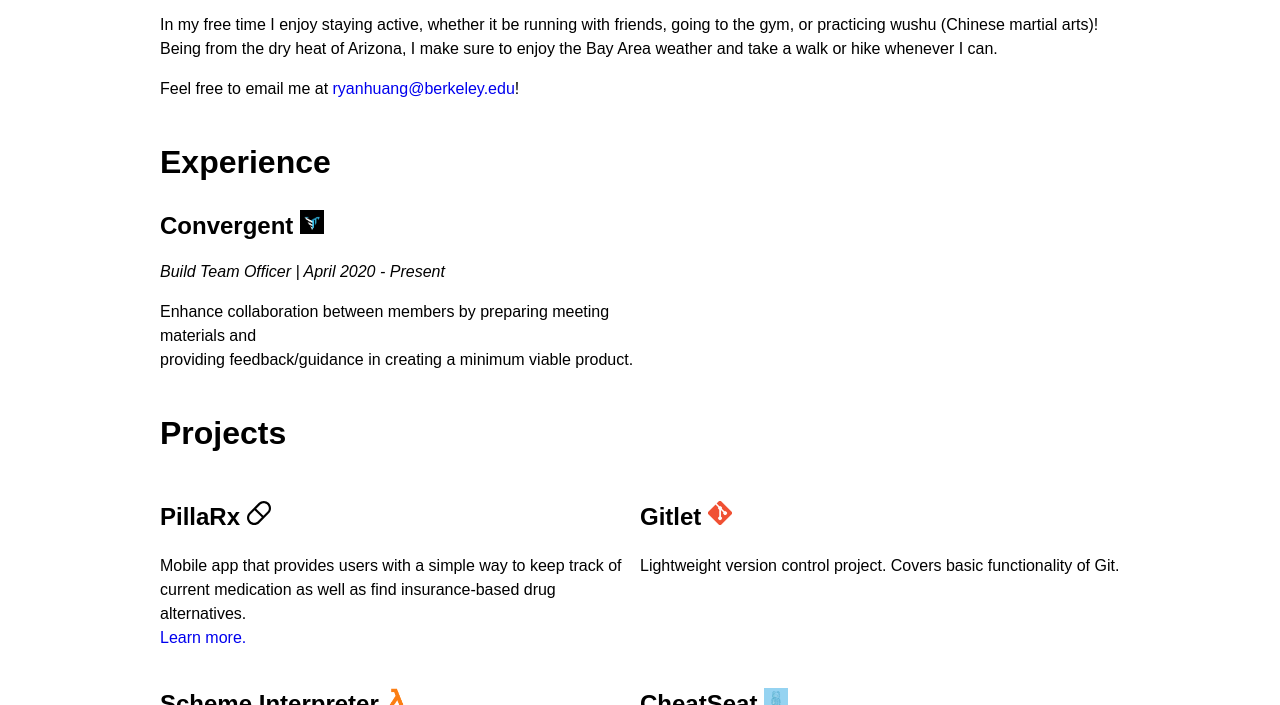
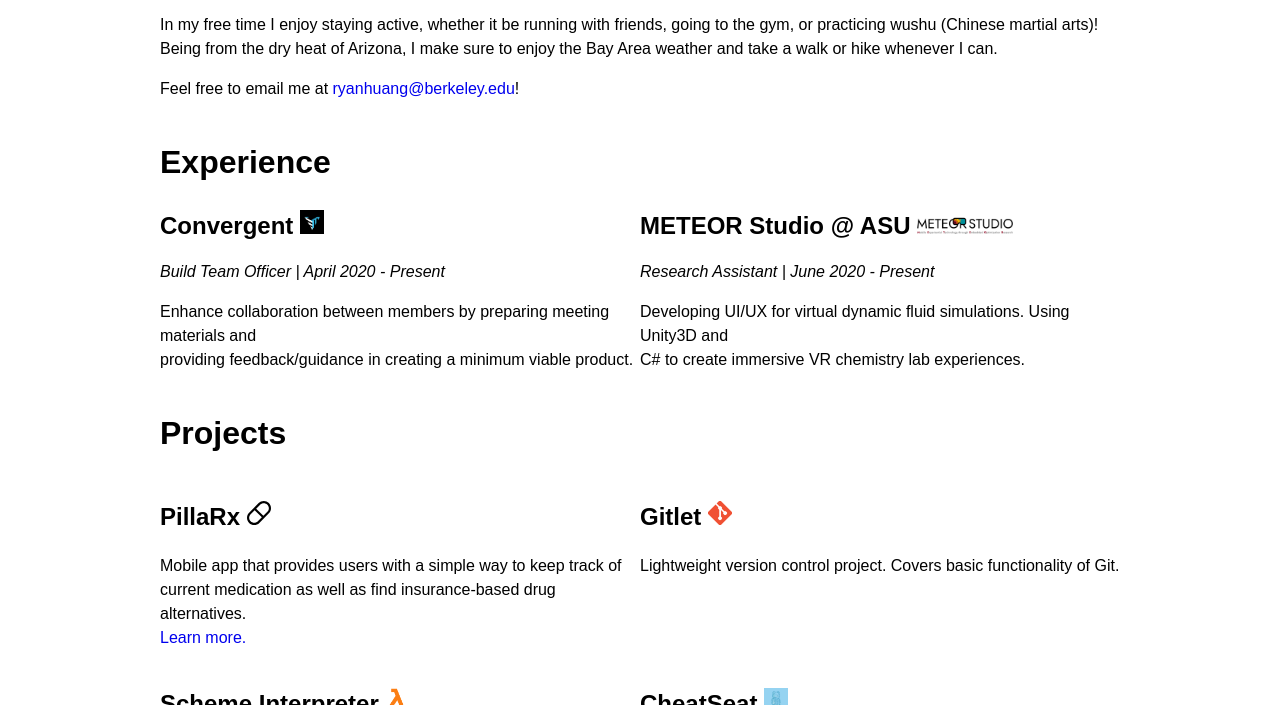
Before and after one commit to ryanhuang36/personalwebsite, a plain HTML site: page index.html in a window 1280 px wide. Shown: the part 395-1100 px from the top of the page. Drawn offline with Linux system fonts and the light colour scheme.

Commit message:
Updated website to match resume

```diff
--- a/css/style.css
+++ b/css/style.css
@@ -142,6 +142,10 @@ footer li{
     width:5%
 }
 
-#bto-position{
+#meteorstudio{
+    width:20%
+}
+
+#position{
     font-style:italic;
 }
--- a/index.html
+++ b/index.html
@@ -47,10 +47,19 @@
             <h1>Experience</h1>
             <div class="experience-box">
                 <h2>Convergent <img src="images/convergent.png" alt="convergent-logo" id="convergent"></h2>
-                <p id="bto-position">Build Team Officer | April 2020 - Present</p>
+                <p id="position">Build Team Officer | April 2020 - Present</p>
                 <p>
                     Enhance collaboration between members by preparing meeting materials and
                     <br> providing feedback/guidance in creating a minimum viable product.
+                </p>
+            </div>
+
+            <div class="experience-box">
+                <h2>METEOR Studio @ ASU <img src="images/meteorstudio.jpg" alt="meteor-logo" id="meteorstudio"></h2>
+                <p id="position">Research Assistant | June 2020 - Present</p>
+                <p>
+                    Developing UI/UX for virtual dynamic fluid simulations. Using Unity3D and
+                    <br> C# to create immersive VR chemistry lab experiences.
                 </p>
             </div>
         </div>
```
Also changed, not shown: images/meteorstudio.jpg (added).
